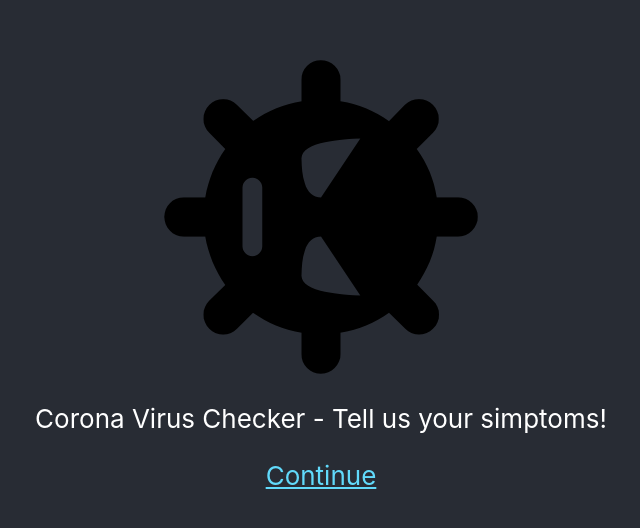
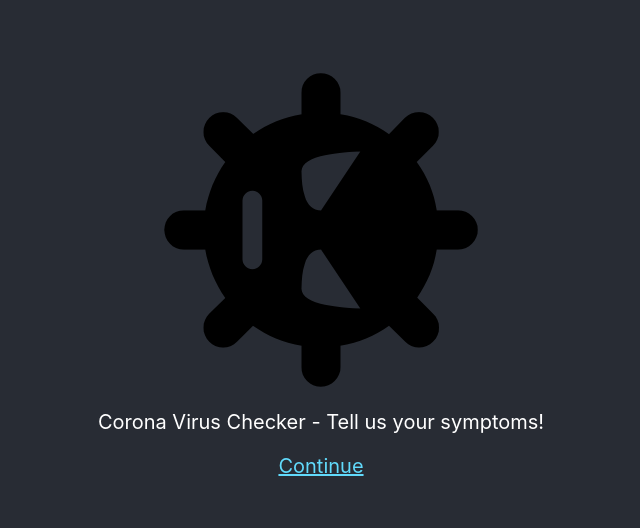
Before and after one commit to javifond/training-form, a React (Create React App) app: page / in a window 1280 px wide. Shown: the part 126-654 px from the top of the page, without its empty margins (319-959 px from the left). Built offline with nearby package versions, Linux system fonts and the light colour scheme.

Commit message:
TR: Home component styles refactor

```diff
--- a/src/components/home/home.js
+++ b/src/components/home/home.js
@@ -1,20 +1,19 @@
 import React from 'react';
 import { Link } from "react-router-dom";
-
 import logo from '../../logo.svg';
 
 import './home.scss';
 
 function Home() {
   return (
-    <div className="App">
-      <header className="App-header">
-        <img src={logo} className="App-logo" alt="logo" />
+    <div className="home">
+      <header className="home__header">
+        <img src={logo} className="home__logo" alt="logo" />
         <p>
-          Corona Virus Checker - Tell us your simptoms!
+          Corona Virus Checker - Tell us your symptoms!
         </p>
         <Link
-          className="App-link"
+          className="home__link"
           to="/question-one"
         >
           Continue
--- a/src/components/home/home.scss
+++ b/src/components/home/home.scss
@@ -1,38 +1,41 @@
-.App {
+// TODO[JB]: Find out how to add this
+// common styles to the loader.
+@import '../../styles/index.scss';
+
+// Variables
+// -------------------------------------
+$animation-duration: 20s;
+$logo-height: 40vmin;
+$font-size: 20px;
+
+// Block
+// -------------------------------------
+.home {
 	text-align: center;
+
+	// Elements
+	// -------------------------------------
+	&__header {
+		align-items: center;
+		background-color: var(--main-bg-color);
+		color: var(--light);
+		min-height: 100vh;
+		display: flex;
+		flex-direction: column;
+		font-size: $font-size;
+		justify-content: center;
 	}
 
-.App-logo {
-  height: 40vmin;
+	&__logo {
+		height: $logo-height;
 		pointer-events: none;
-}
 
 		@media (prefers-reduced-motion: no-preference) {
-  .App-logo {
-    animation: App-logo-spin infinite 20s linear;
+			animation: spin infinite $animation-duration linear;
 		}
 	}
 
-.App-header {
-  background-color: #282c34;
-  min-height: 100vh;
-  display: flex;
-  flex-direction: column;
-  align-items: center;
-  justify-content: center;
-  font-size: calc(10px + 2vmin);
-  color: white;
-}
-
-.App-link {
-  color: #61dafb;
-}
-
-@keyframes App-logo-spin {
-  from {
-    transform: rotate(0deg);
-  }
-  to {
-    transform: rotate(360deg);
+	&__link {
+		color: var(--home-link-color)
 	}
 }
```
Lines whose indentation alone changed are shown as unchanged.
